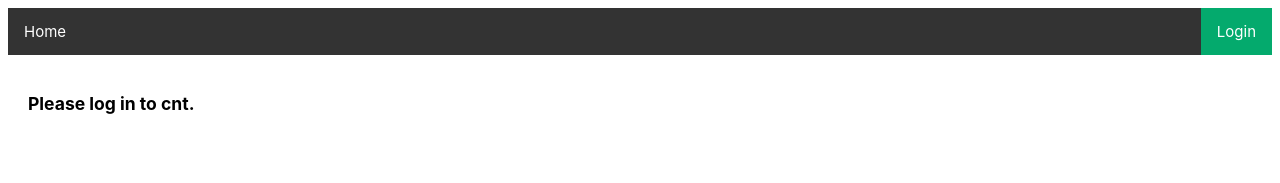
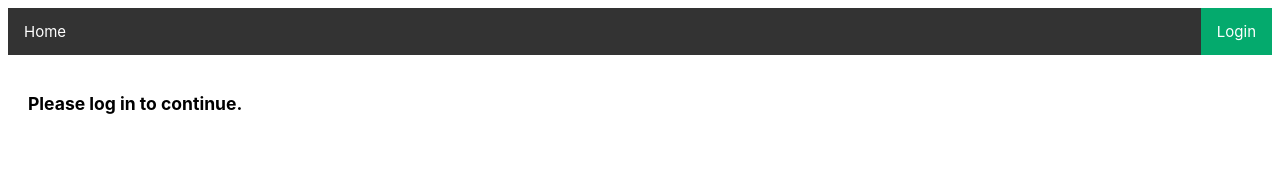
Before and after one commit to nenord/insure-frontend, a Vue app: page /#/ in a window 1280 px wide. Shown: the top 183 px of the page. Built offline with nearby package versions, Linux system fonts and the light colour scheme.

Commit message:
small test change 3

```diff
--- a/src/components/HomePage.vue
+++ b/src/components/HomePage.vue
@@ -29,7 +29,7 @@ onMounted(async () => {
       <h3>Welcome back {{ userinfo.userInfo.first_name }}!</h3>
     </template>
     <template v-else>
-      <h3>Please log in to cnt.</h3>
+      <h3>Please log in to continue.</h3>
     </template>
   </div>
 </template>
```
